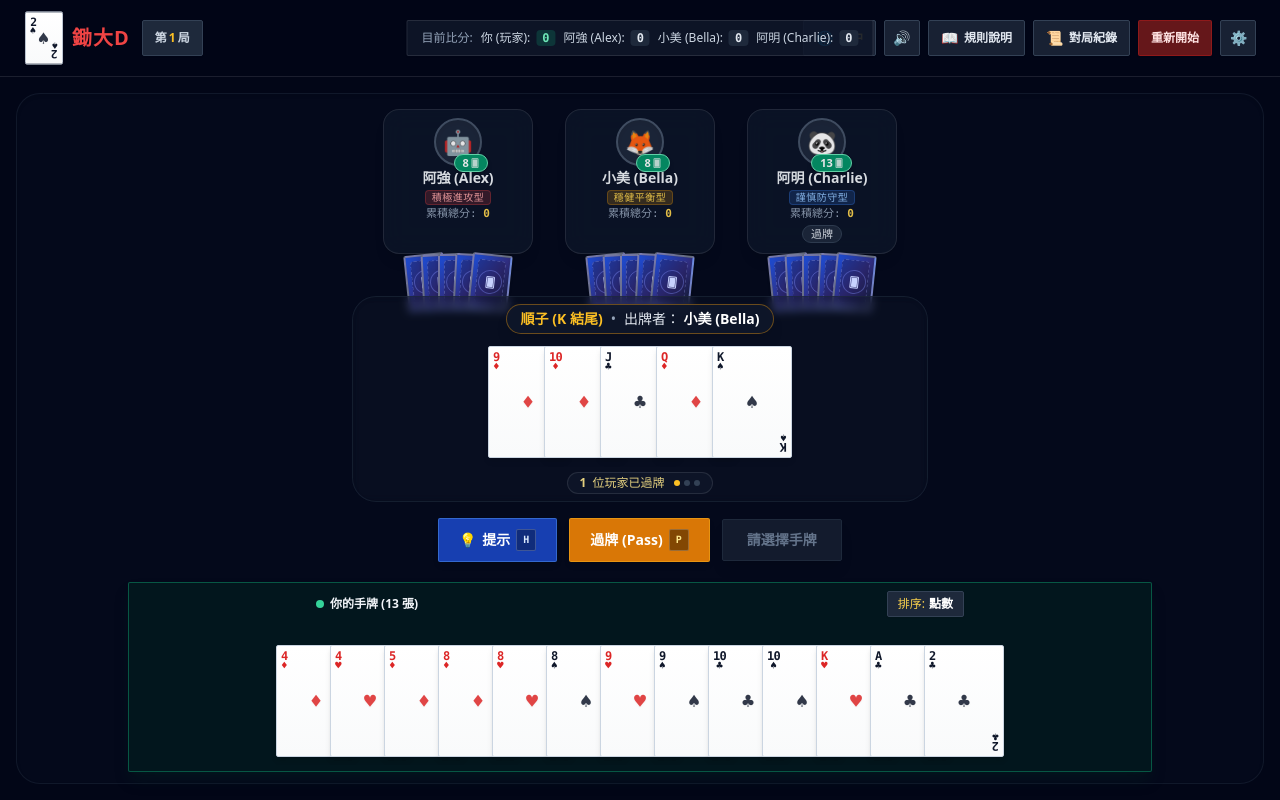
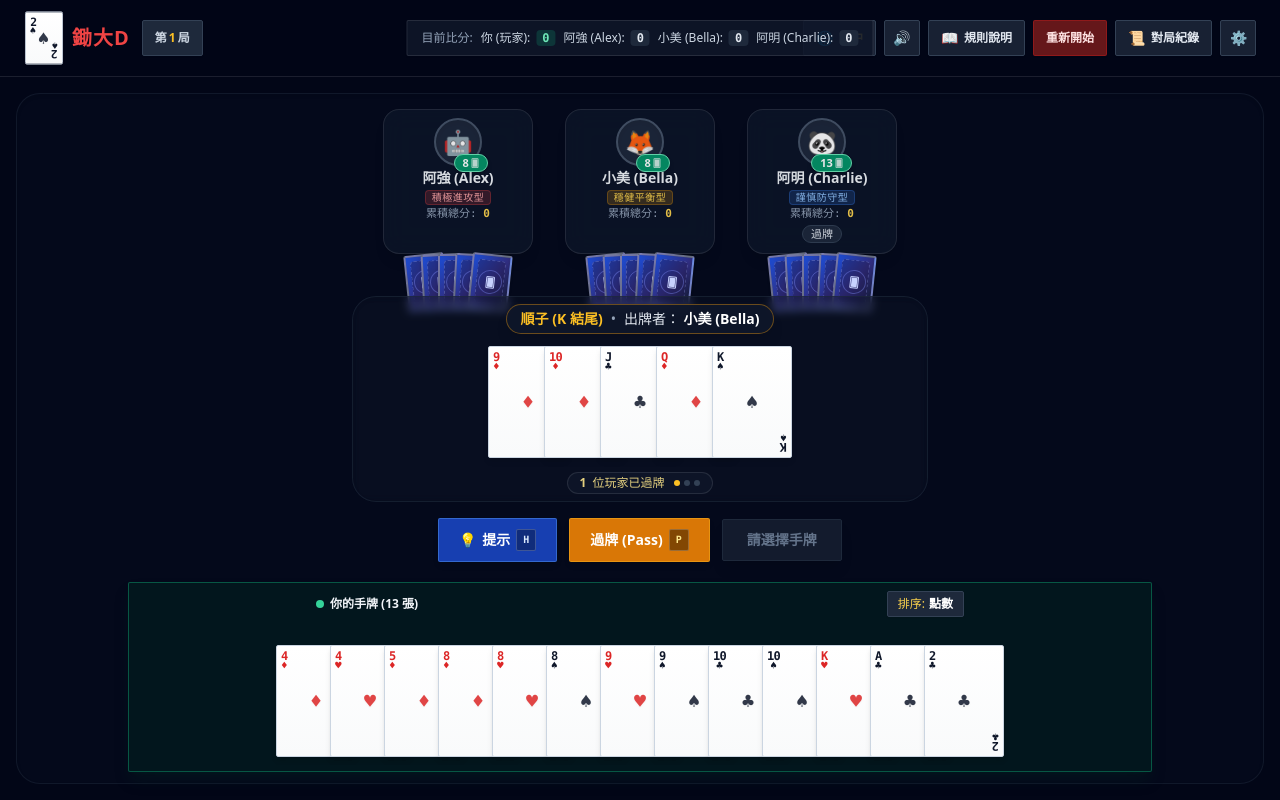
Before and after one commit to kennith/big2-app, a Vue app: page / in a window 1280 px wide. Built offline with nearby package versions, Linux system fonts and the light colour scheme.

Commit message:
feat: move history button to the left side of settings button

```diff
--- a/src/components/GameHeader.vue
+++ b/src/components/GameHeader.vue
@@ -50,8 +50,18 @@ const emit = defineEmits<{
         </template>
       </div>
 
-      <!-- Right: Settings Button (Mobile Row 1) -->
-      <div class="flex-1 sm:flex-initial flex justify-end sm:hidden">
+      <!-- Right: History & Settings Buttons (Mobile Row 1) -->
+      <div class="flex-1 sm:flex-initial flex items-center justify-end gap-1.5 sm:hidden">
+        <!-- History Button (Mobile) -->
+        <button
+          @click="emit('openHistory')"
+          class="h-8 w-8 rounded-sm bg-slate-800/80 hover:bg-slate-700 active:scale-95 text-slate-200 border border-slate-700 transition shadow-sm inline-flex items-center justify-center cursor-pointer"
+          :title="t.log"
+        >
+          <span class="text-sm leading-none">📜</span>
+        </button>
+
+        <!-- Settings Button (Mobile) -->
         <button
           @click="emit('openSettings')"
           class="h-8 w-8 rounded-sm bg-slate-800/80 hover:bg-slate-700 active:scale-95 text-slate-200 border border-slate-700 transition shadow-sm inline-flex items-center justify-center cursor-pointer"
@@ -107,16 +117,6 @@ const emit = defineEmits<{
         <span class="hidden sm:inline">{{ t.rules }}</span>
       </button>
 
-      <!-- History Button -->
-      <button
-        @click="emit('openHistory')"
-        class="h-8 sm:h-9 px-2.5 sm:px-3 rounded-sm bg-slate-800/80 hover:bg-slate-700 active:scale-95 text-slate-200 text-xs font-semibold border border-slate-700 transition inline-flex items-center gap-1.5 shadow-sm cursor-pointer"
-        :title="t.log"
-      >
-        <span class="text-sm leading-none">📜</span>
-        <span class="hidden sm:inline">{{ t.log }}</span>
-      </button>
-
       <!-- New Game Button -->
       <button
         @click="emit('newGame')"
@@ -126,7 +126,17 @@ const emit = defineEmits<{
         <span>{{ t.reset }}</span>
       </button>
 
-      <!-- Settings Button (Rightmost on desktop) -->
+      <!-- History Button (Desktop, on left side of settings) -->
+      <button
+        @click="emit('openHistory')"
+        class="hidden sm:inline-flex h-8 sm:h-9 px-2.5 sm:px-3 rounded-sm bg-slate-800/80 hover:bg-slate-700 active:scale-95 text-slate-200 text-xs font-semibold border border-slate-700 transition items-center gap-1.5 shadow-sm cursor-pointer"
+        :title="t.log"
+      >
+        <span class="text-sm leading-none">📜</span>
+        <span class="hidden sm:inline">{{ t.log }}</span>
+      </button>
+
+      <!-- Settings Button (Desktop, rightmost) -->
       <button
         @click="emit('openSettings')"
         class="hidden sm:inline-flex h-8 w-8 sm:h-9 sm:w-9 rounded-sm bg-slate-800/80 hover:bg-slate-700 active:scale-95 text-slate-200 border border-slate-700 transition shadow-sm items-center justify-center cursor-pointer"
```
